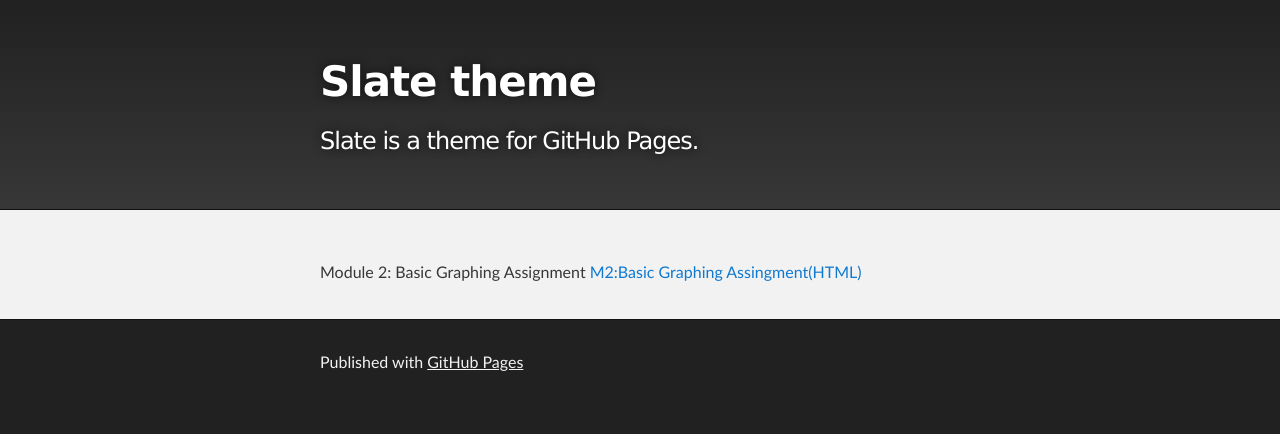
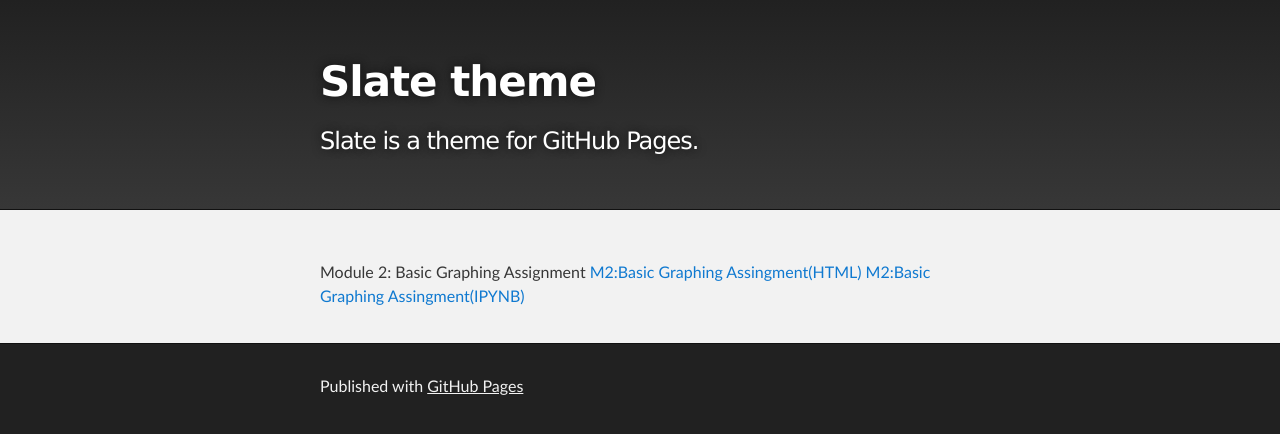
Before and after one commit to denis83/denis83.github.io, a Jekyll site: the page built from Jupyter/index.md, in a window 1280 px wide. Shown: the top 434 px of the page. Built offline with Jekyll 4.4.1, drawn with Linux system fonts in a browser that asks for light colours; our own code applies the rules of GitHub Pages for plain Markdown files.

Commit message:
Update index.md

```diff
--- a/Jupyter/index.md
+++ b/Jupyter/index.md
@@ -4,4 +4,5 @@ description: HW projects developed with Jupyter notebooks
 ---
 
 Module 2: Basic Graphing Assignment
-[M2:Basic Graphing Assingment(HTML)]()
+[M2:Basic Graphing Assingment(HTML)](BasicGraphAssignment.html)
+[M2:Basic Graphing Assingment(IPYNB)](BasicGraphAssignment.ipynb)
```
